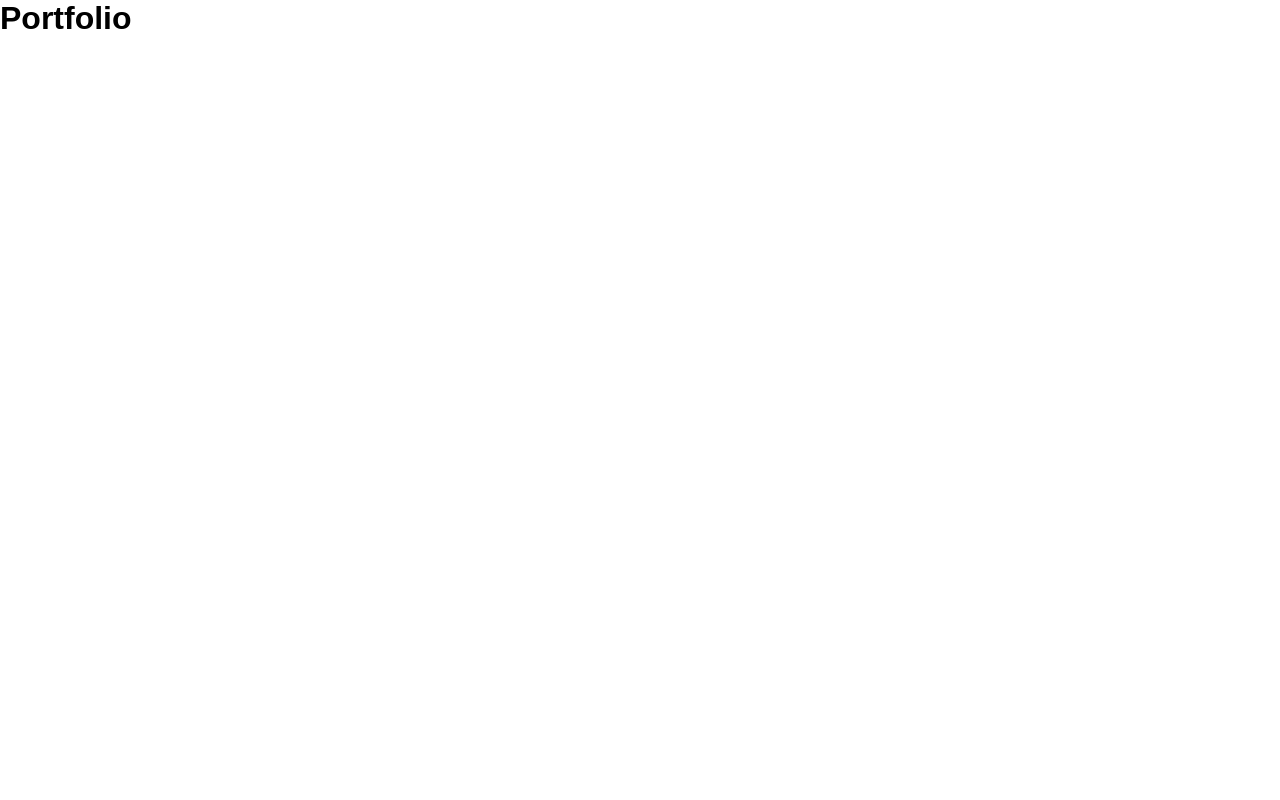
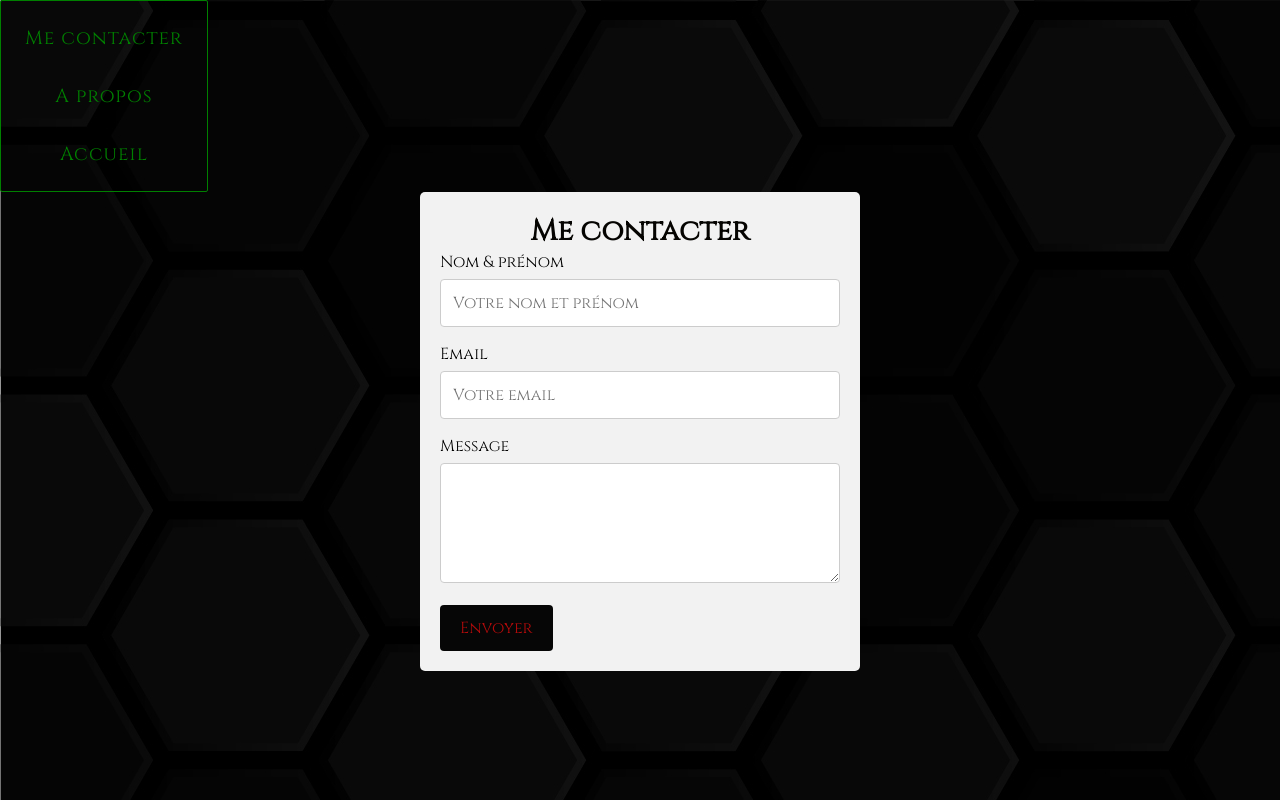
Before and after one commit to enolatutellier/Portfolio, a PHP site: page / in a window 1280 px wide. Before the commit the page is almost empty. Run offline with PHP 8.4, Linux system fonts and the light colour scheme.

Commit message:
formulaire,photo

```diff
--- a/header.php
+++ b/header.php
@@ -4,8 +4,10 @@
     <meta charset="UTF-8">
     <meta http-equiv="X-UA-Compatible" content="IE=edge">
     <meta name="viewport" content="width=device-width, initial-scale=1.0">
-  <!--  <a href='https://fr.freepik.com/vecteurs/texture-graphique'>Texture graphique vecteur créé par almumtazza - fr.freepik.com</a> -->
-    <title>Header</title>
+
+        <title>
+            Header
+        </title>
 </head>
 <body>
 <header>
--- a/index.css
+++ b/index.css
@@ -1,5 +1,84 @@
 *{
     padding:0;
     margin:0;
-    font-family: 'Cinzel' , 'Arial';
+    font-family: 'Cinzel', serif;
+    font-size: 1rem;
 }
+
+body{
+    background:url(img/bg.jpg);
+    margin:auto;
+    padding: auto;
+}
+
+/*  barre de navigation */
+
+nav{
+    position:sticky;
+    width:fit-content;
+    border: green solid 1px;
+    border-radius: 2px 2px 2px 2px;
+}
+
+ul, li, a{
+    display: flex;
+    flex-direction: column-reverse;
+    padding:8px;
+}
+
+a{
+    font-size: 1.2rem;
+    font-weight: lighter;
+    letter-spacing: 1px;
+    text-decoration: none;
+    color:green;
+    align-items: center;
+}
+
+/* Formulaire */
+
+input[type=text], textarea, input[type=email] {
+    width: 100%;
+    padding: 12px;
+    border: 1px solid #ccc;
+    border-radius: 4px;
+    box-sizing: border-box;
+    margin-top: 6px;
+    margin-bottom: 16px;
+    resize: vertical;
+  }
+
+  label{
+    width: 100%;
+}
+
+  input[type=submit] {
+    background-color: #000000f9;
+    color: rgb(179, 11, 11);
+    padding: 12px 20px;
+    border: none;
+    border-radius: 4px;
+    cursor: pointer;
+  }
+
+  input[type=submit]:hover {
+    background-color: #333533;
+  }
+
+  .container {
+    box-sizing : border-box;
+    border-radius:5px;
+    background-color:#f2f2f2;
+    padding:20px;
+    width: 100%;
+    /* redéfinition 400 + 2*20 */
+    max-width: 440px;
+    margin:0 auto;
+  }
+
+  h1 {
+    color: #050401;
+    width: 100%;
+    font-size: 1.8rem;
+    text-align: center;
+  }
--- a/index.html
+++ b/index.html
@@ -5,14 +5,65 @@
     <meta http-equiv="X-UA-Compatible" content="IE=edge">
     <meta name="viewport" content="width=device-width, initial-scale=1.0">
     <link  rel ="stylesheet" href ="index.css"/>
-  <!--  <meta http-equiv="refresh" content="10;URL=page.html">  actualise la page/rafraichis -->
+  <!--<meta http-equiv="refresh" content="10;URL=page.html">  actualise la page/rafraichis -->
+    <style>
+    @import url('https://fonts.googleapis.com/css2?family=Cinzel&display=swap');
+    </style>
 
     <title>Portfolio Enola</title>
+
 </head>
 
 <body>
+   <!-- <?php header("location:index.php") ?> -->
+  <header> <!-- A deplacer dans header.php -->
+
+    <nav>
+        <ul>
+            <li> <!-- Accueil de la page -->
+                <a href="index.html"> Accueil </a>
+            </li>
+
+            <li> <!-- A propos de moi, competences, parcour.. langage utilisé ?  -->
+                <a href="index.html"> A propos </a>
+            </li>
+
+            <li> <!-- Lien vers le formulaire pour me contactez -->
+                <a href="index.html"> Me contacter </a>
+            </li>
+        </ul>
+    </nav>
+  </header>
     <main>
-        <h1> Portfolio</h1>
+              <!-- Formulaire de contact -->
+      <div class="container">
+
+        <h1>
+          Me contacter
+        </h1>
+
+        <form action="/action_page.php">
+
+          <label for="fname">
+            Nom & prénom
+          </label>
+          <input type="text" id="fname" name="firstname" placeholder="Votre nom et prénom">
+
+          <label for="emailAddress">
+            Email
+          </label>
+          <input id="emailAddress" type="email" name="email" placeholder="Votre email">
+
+          <label for="subject">
+            Message
+          </label>
+          <textarea id="subject" name="subject" placeholder="Votre message" style="height:120px">
+          </textarea>
+
+          <input type="submit" value="Envoyer">
+
+        </form>
+      </div>
 
     </main>
 </body>
```
Also changed, not shown: header.css (added), img/bg.jpg (added), img/boisherbe.jpg (added), img/japonais.png (added), img/peinture.jpg (added), img/pexels-aedrian-12178190.jpg (deleted), img/pexels-sadia-ashraf-11189652.jpg (deleted), img/planteverte.jpg (renamed from img/pexels-phil-desforges-6348371.jpg), 3 other files.
